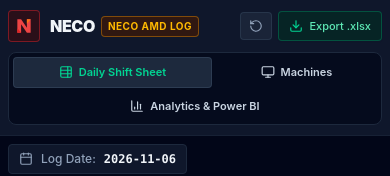
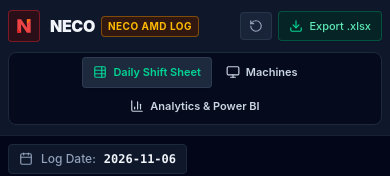
Before and after one commit to paarthjaiswal/NECO_prod_log, a Next.js app: page / in a window 390 px wide. Shown: the top 176 px of the page. Built offline with nearby package versions, Linux system fonts and the light colour scheme; no server answers; the database is empty.

Commit message:
final changes

```diff
--- a/components/Header.tsx
+++ b/components/Header.tsx
@@ -127,11 +127,12 @@ export const Header: React.FC<HeaderProps> = ({
             </div>
           </div>
 
-          {/* Zone 2: Navigation Tabs (Wraps cleanly onto full-width row on mobile) */}
-          <nav className="order-3 lg:order-2 w-full lg:w-auto flex flex-wrap items-center justify-center lg:justify-start gap-1 bg-slate-950/70 p-1 rounded-lg border border-slate-800">
+          {/* Zone 2: Navigation Tabs (Centered on mobile row 2 with tight pill sizing matching PC) */}
+          <div className="order-3 lg:order-2 w-full lg:w-auto flex justify-center">
+            <nav className="w-fit max-w-full flex flex-wrap items-center justify-center gap-1 bg-slate-950/70 p-1 rounded-lg border border-slate-800">
               <button
                 onClick={() => setActiveTab('sheet')}
-              className={`flex items-center justify-center gap-1.5 sm:gap-2 px-2.5 sm:px-3 py-1.5 rounded text-[11px] sm:text-xs font-semibold whitespace-nowrap transition-colors grow sm:grow-0 ${
+                className={`flex items-center gap-1.5 sm:gap-2 px-2.5 sm:px-3 py-1.5 rounded text-[11px] sm:text-xs font-semibold whitespace-nowrap transition-colors ${
                   activeTab === 'sheet'
                     ? 'bg-slate-800 text-emerald-400 shadow-xs border border-slate-700/80'
                     : 'text-slate-300 hover:text-white hover:bg-slate-900'
@@ -143,7 +144,7 @@ export const Header: React.FC<HeaderProps> = ({
 
               <button
                 onClick={() => setActiveTab('kiosk')}
-              className={`flex items-center justify-center gap-1.5 sm:gap-2 px-2.5 sm:px-3 py-1.5 rounded text-[11px] sm:text-xs font-semibold whitespace-nowrap transition-colors grow sm:grow-0 ${
+                className={`flex items-center gap-1.5 sm:gap-2 px-2.5 sm:px-3 py-1.5 rounded text-[11px] sm:text-xs font-semibold whitespace-nowrap transition-colors ${
                   activeTab === 'kiosk'
                     ? 'bg-slate-800 text-emerald-400 shadow-xs border border-slate-700/80'
                     : 'text-slate-300 hover:text-white hover:bg-slate-900'
@@ -155,7 +156,7 @@ export const Header: React.FC<HeaderProps> = ({
 
               <button
                 onClick={() => setActiveTab('analytics')}
-              className={`flex items-center justify-center gap-1.5 sm:gap-2 px-2.5 sm:px-3 py-1.5 rounded text-[11px] sm:text-xs font-semibold whitespace-nowrap transition-colors grow sm:grow-0 ${
+                className={`flex items-center gap-1.5 sm:gap-2 px-2.5 sm:px-3 py-1.5 rounded text-[11px] sm:text-xs font-semibold whitespace-nowrap transition-colors ${
                   activeTab === 'analytics'
                     ? 'bg-slate-800 text-emerald-400 shadow-xs border border-slate-700/80'
                     : 'text-slate-300 hover:text-white hover:bg-slate-900'
@@ -169,7 +170,7 @@ export const Header: React.FC<HeaderProps> = ({
               {isAdmin && (
                 <button
                   onClick={() => setActiveTab('settings')}
-                className={`flex items-center justify-center gap-1.5 sm:gap-2 px-2.5 sm:px-3 py-1.5 rounded text-[11px] sm:text-xs font-semibold whitespace-nowrap transition-colors grow sm:grow-0 ${
+                  className={`flex items-center gap-1.5 sm:gap-2 px-2.5 sm:px-3 py-1.5 rounded text-[11px] sm:text-xs font-semibold whitespace-nowrap transition-colors ${
                     activeTab === 'settings'
                       ? 'bg-slate-800 text-emerald-400 shadow-xs border border-slate-700/80'
                       : 'text-slate-300 hover:text-white hover:bg-slate-900'
@@ -180,6 +181,7 @@ export const Header: React.FC<HeaderProps> = ({
                 </button>
               )}
             </nav>
+          </div>
 
           {/* Zone 3: Global Actions & Admin Status */}
           <div className="order-2 lg:order-3 flex flex-wrap items-center justify-end gap-1.5 sm:gap-2">
```
Lines whose indentation alone changed are shown as unchanged.
